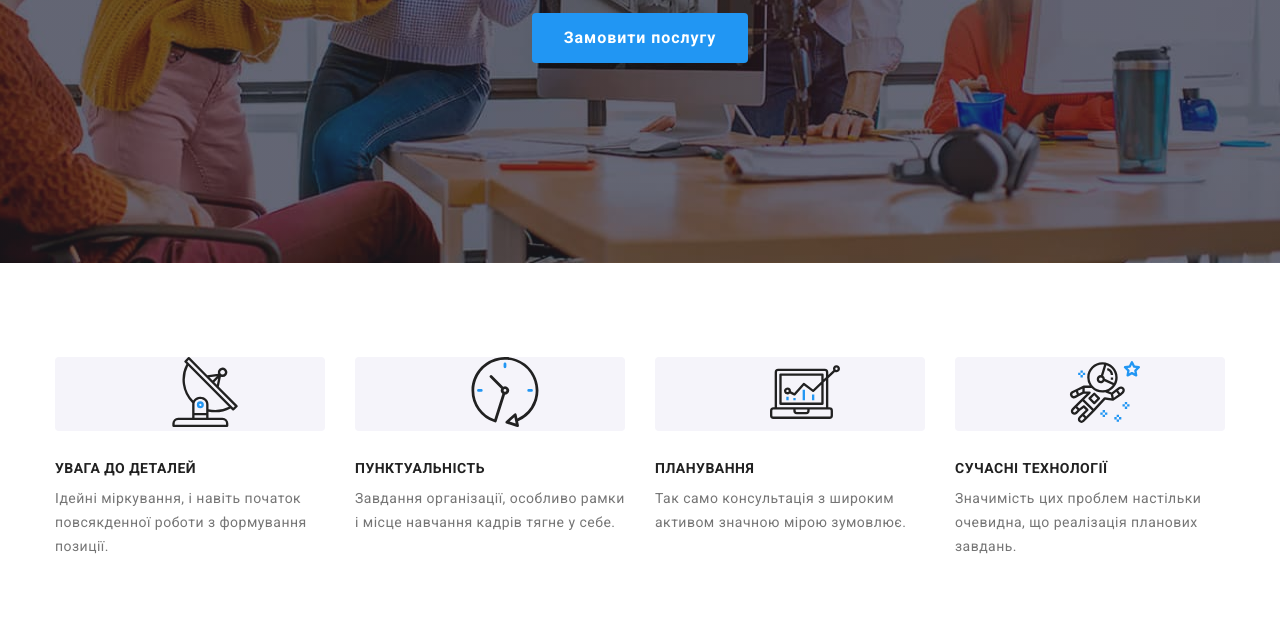
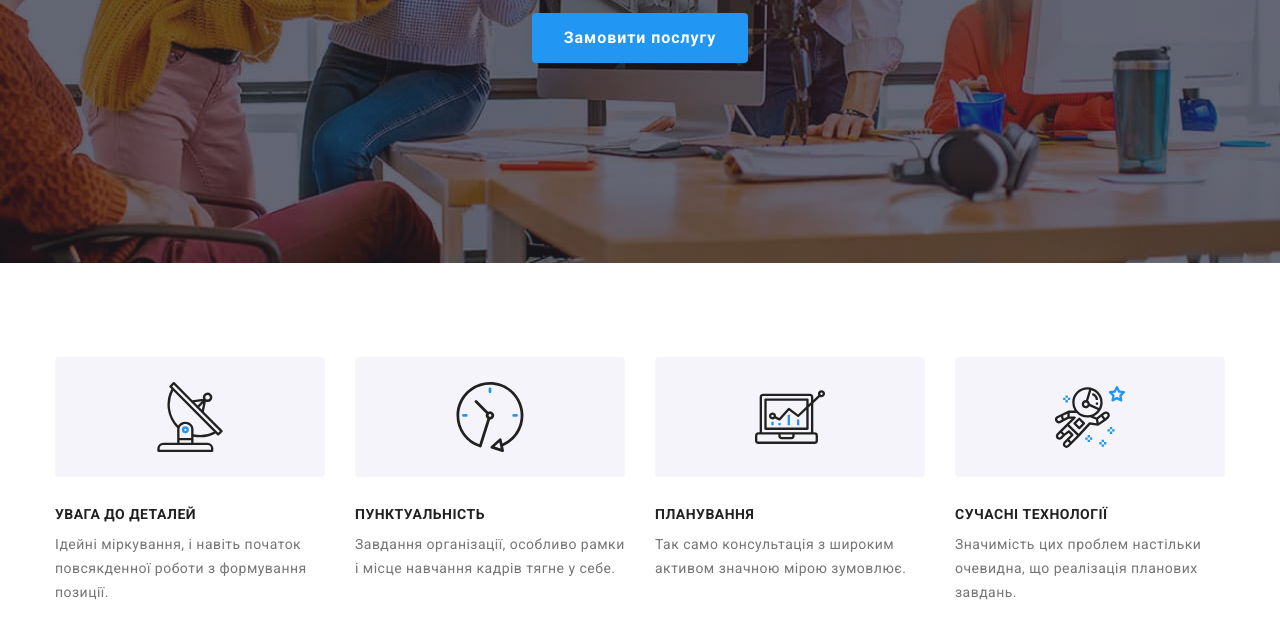
Before and after one commit to NataliiaDyrkach/goit-markup-hw-04, a plain HTML site: page index.html in a window 1280 px wide. Shown: the part 418-1056 px from the top of the page. Drawn offline with nearby package versions, Linux system fonts and the light colour scheme.

Commit message:
ДЗ4 внесено висоту та бордер

```diff
--- a/css/styles.css
+++ b/css/styles.css
@@ -190,10 +190,16 @@ a {
 
 .features-icons {
   width: 270px;
-  height: 120;
+  height: 120px;
   margin-bottom: 30px;
   background-color: var(--background-color);
   border-radius: 4px;
+}
+
+.icon-feature {
+  width: 70px;
+  height: 70px;
+  margin: 25px 100px;
 }
 
 .features-list {
@@ -445,6 +451,7 @@ button {
   width: calc((100% - 60px) / 3);
   margin-right: 30px;
   margin-bottom: 30px;
+  border: 1px solid #eeeeee;
 }
 
 .work-list .project:nth-child(3n) {
--- a/index.html
+++ b/index.html
@@ -53,7 +53,7 @@
           <ul class="features-list">
             <li class="features">
               <div class="features-icons">
-                <svg class="icon" wigth="70" height="70">
+                <svg class="icon-feature" wigth="70" height="70">
                   <use href="./images/icons.svg#icon-antenna"></use>
                 </svg>
               </div>
@@ -65,7 +65,7 @@
             </li>
             <li class="features">
               <div class="features-icons">
-                <svg class="icon" wigth="70" height="70">
+                <svg class="icon-feature" wigth="70" height="70">
                   <use href="./images/icons.svg#icon-clock"></use>
                 </svg>
               </div>
@@ -77,7 +77,7 @@
             </li>
             <li class="features">
               <div class="features-icons">
-                <svg class="icon" wigth="70" height="70">
+                <svg class="icon-feature" wigth="70" height="70">
                   <use href="./images/icons.svg#icon-diagram"></use>
                 </svg>
               </div>
@@ -88,7 +88,7 @@
             </li>
             <li class="features">
               <div class="features-icons">
-                <svg class="icon" wigth="70" height="70">
+                <svg class="icon-feature" wigth="70" height="70">
                   <use href="./images/icons.svg#icon-astronaut"></use>
                 </svg>
               </div>
```
